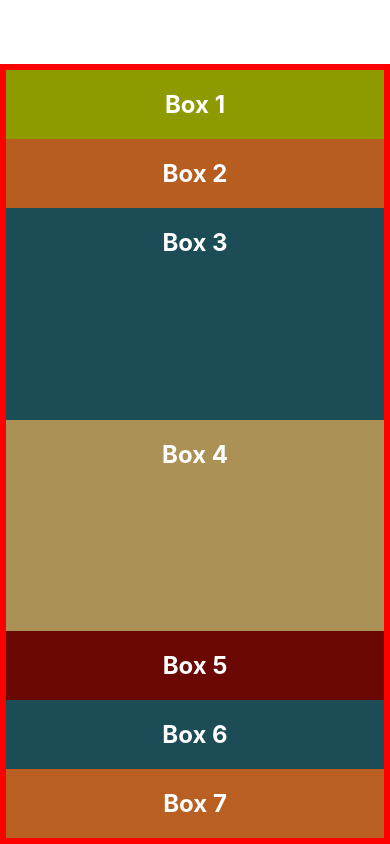
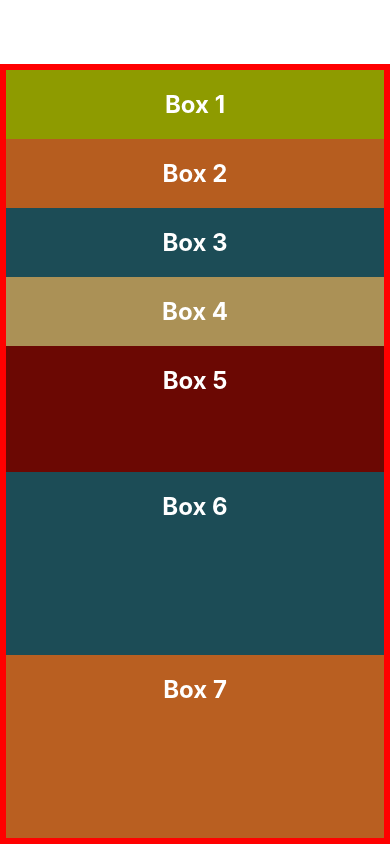
Before and after one commit to prabin819/React-Native, a React Native app in the folder LayoutFlexbox/: screen / in a window 390 px wide. Built offline with nearby package versions, Linux system fonts and the light colour scheme.

Commit message:
36. => flexGrow

```diff
--- a/LayoutFlexbox/App.js
+++ b/LayoutFlexbox/App.js
@@ -7,15 +7,11 @@ export default function App() {
     <View style={styles.container}>
       <Box style={{ backgroundColor: "#8e9b00" }}>Box 1</Box>
       <Box style={{ backgroundColor: "#b65d1f" }}>Box 2</Box>
-      <Box style={{ backgroundColor: "#1c4c56", flexBasis: 140, flex: 1 }}>
-        Box 3
-      </Box>
-      <Box style={{ backgroundColor: "#ab9156", height: 140, flex: 1 }}>
-        Box 4
-      </Box>
-      <Box style={{ backgroundColor: "#6b0803" }}>Box 5</Box>
-      <Box style={{ backgroundColor: "#1c4c56" }}>Box 6</Box>
-      <Box style={{ backgroundColor: "#b95f21" }}>Box 7</Box>
+      <Box style={{ backgroundColor: "#1c4c56" }}>Box 3</Box>
+      <Box style={{ backgroundColor: "#ab9156" }}>Box 4</Box>
+      <Box style={{ backgroundColor: "#6b0803", flexGrow: 1 }}>Box 5</Box>
+      <Box style={{ backgroundColor: "#1c4c56", flexGrow: 2 }}>Box 6</Box>
+      <Box style={{ backgroundColor: "#b95f21", flexGrow: 2 }}>Box 7</Box>
     </View>
   );
 }
```
